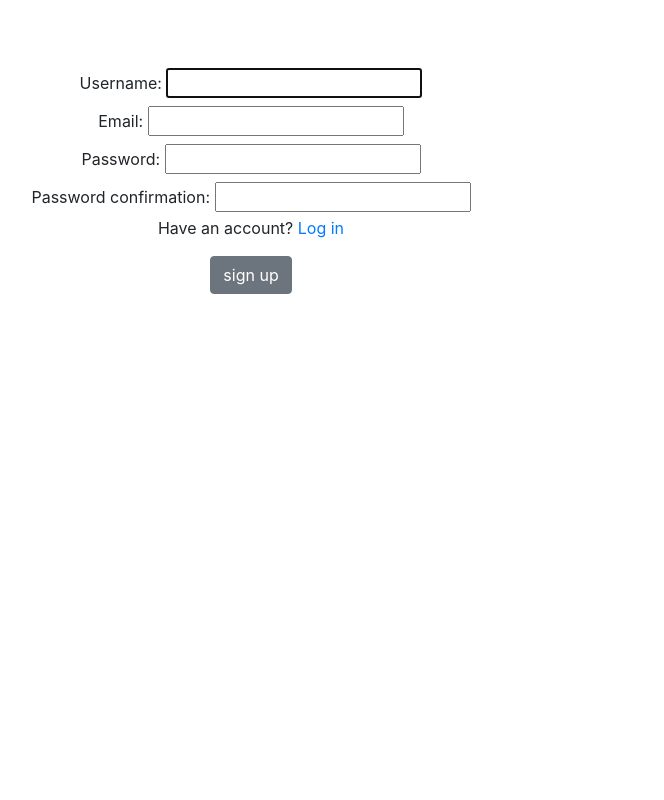
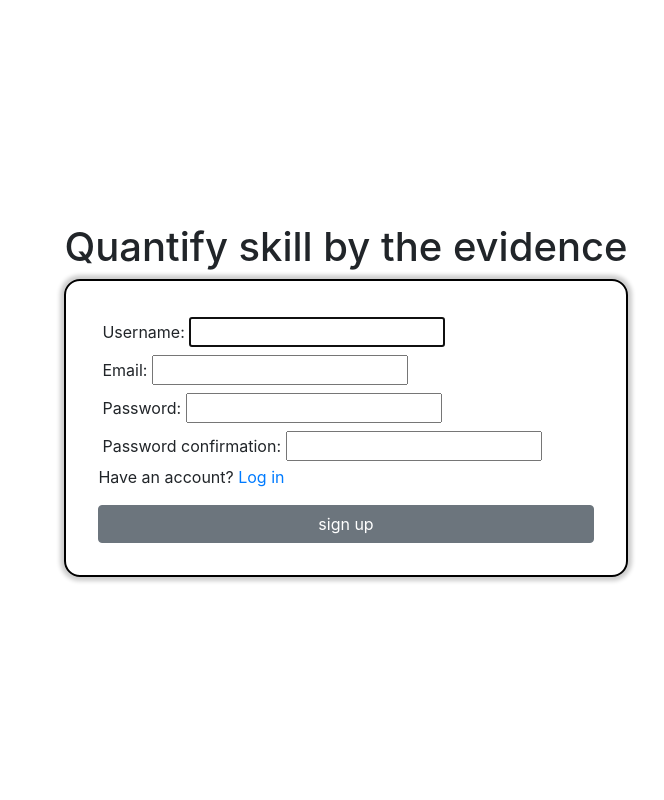
Before and after one commit to Jeff-Owuor/in-your-opinion, a Django app: page /register/ in a window 1280 px wide. Shown: the whole page, without its empty margins (294-958 px from the left). Run offline with Django 4.2, Linux system fonts and the light colour scheme; some libraries are stand-ins or nearby versions.

Commit message:
centered registration form

```diff
--- /dev/null
+++ b/app/static/css/register.css
@@ -0,0 +1,16 @@
+body{
+    display:flex;
+    margin:0;
+    height:100vh;
+    justify-content: center;
+    align-items: center;
+}
+
+form{
+    display:flex;
+    flex-direction: column;
+    border:2px solid black;
+    padding:2rem;
+    border-radius:16px;
+    box-shadow: 0 0 4px 4px rgba(0,0,0,0.2);
+}
--- a/app/templates/registration/login.html
+++ b/app/templates/registration/login.html
@@ -19,9 +19,9 @@
                     <form method="POST" action="">
                         {% csrf_token %}
 
-                          Username:  <input type="text" name="username" placeholder="Username ..." class="form-control">
+                          <span>Username: </span> <input type="text" name="username" placeholder="Username ..." class="form-control">
                           Password:  <input type="password" name="password" placeholder="Password ..." class="form-control">
-                          <button type="submit">Login</button>
+                          <input type="submit" value="login" class="btn btn-secondary">
                           <p>Don't have an account? <a href="{% url 'register' %}" style="display:inline">Sign up</a></p>
                     </form>
                  </div>
--- a/app/templates/registration/register.html
+++ b/app/templates/registration/register.html
@@ -1,10 +1,18 @@
 {%extends "registration/base.html"%}
 {% load bootstrap4 %}
+
+{% load static %}
+
+{% block styles %}
+{% bootstrap_css %}
+<link rel="stylesheet" href="{% static 'css/register.css' %}">
+{% endblock %}
+
+
 {% block content %}
-<div class="container">
-    <div class="row">
-        <div class="col-md-10">
-            <form action="" class="signup-form" method="post" style="display:flex;flex-direction:column;justify-content:center;align-items:center;margin-top: 7%;">
+<div class="containerEl">
+    <h1 class="text-center">Quantify skill by the evidence</h1>
+            <form action="" class="signup-form" method="post">
                 {% csrf_token %}
                  {% for field in form %}
                     <span style="margin:4px">{{ field.label }}:  {{ field }} </span>
@@ -16,9 +24,6 @@
 
             </form>
 
-
-        </div>
-    </div>
 </div>
 
 
```
